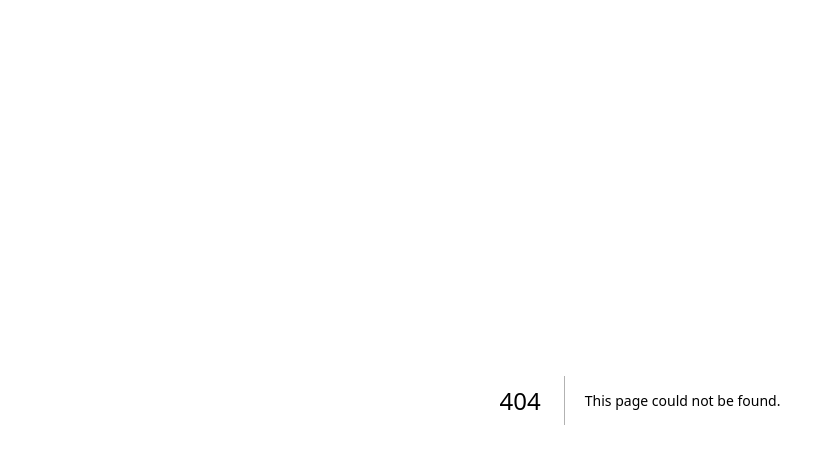
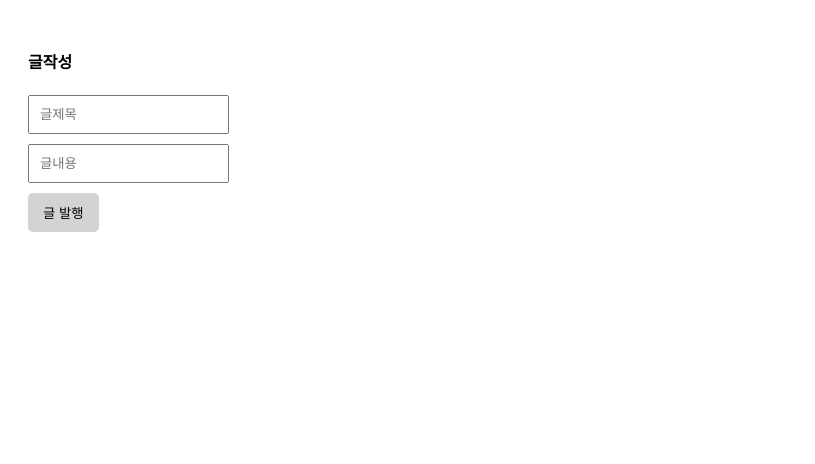
Before and after one commit to sanggyeol1/Next.js2, a Next.js app: page /write in a window 1280 px wide. Before the commit this address had no page. Shown: the top 464 px of the page, without its empty margins (0-815 px from the left). Built offline with nearby package versions, Linux system fonts and the light colour scheme.

Commit message:
게시판기능 중 글 발행기능, 글 수정기능

```diff
--- a/app/globals.css
+++ b/app/globals.css
@@ -18,3 +18,27 @@
     color: grey;
     margin : 5px 0px;
   }
+
+  a {
+    text-decoration: none;
+    color: black;
+  }
+
+  .p-20 {
+    padding: 20px;
+  }
+  input {
+    box-sizing: border-box;
+    padding: 10px;
+    display: block;
+    margin-bottom: 10px;
+  }
+  button {
+    padding: 10px 15px;
+    background: lightgray;
+    border: none;
+    border-radius: 5px;
+  }
+  .hidden{
+    display: none;
+  }
--- a/app/page.js
+++ b/app/page.js
@@ -1,13 +1,15 @@
 import { connectDB } from "/util/database.js"
+import Link from "next/link";
 
 export default async function Home() {
   const db = (await connectDB).db('forum');
   let result = await db.collection('post').find().toArray(); //post컬렉션의 모든 데이터를 array로 바꿔주세요
-  console.log(result)
+
 
   return (
     <main>
       {result[0].title}
+      <Link href="/list">list</Link>
     </main>
   )
 }4
--- /dev/null
+++ b/app/write/page.js
@@ -0,0 +1,15 @@
+export default function Write(){
+
+    return(
+        <div className="p-20">
+            <h4>글작성</h4>
+            <form action="/api/post/new" method="POST">
+                <input name="title" placeholder="글제목"/>
+                <input name="content" placeholder="글내용"/>
+                <button type="submit">글 발행</button>
+            </form>
+            {/* 여기서 폼태그를 이용해 api/post/new에다가POST요청을 보냄
+            그럼 서버에서는 db에 글을 추가함(insertOne) */}
+        </div>
+    )
+}
--- /dev/null
+++ b/pages/api/post/edit.js
@@ -0,0 +1,24 @@
+import { connectDB } from "@/util/database"
+import { ObjectId } from "mongodb"
+
+export default async function handler(요청, 응답){
+
+
+    if(요청.method == 'POST'){
+        const db = (await connectDB).db("forum")//db에접속
+
+        console.log(요청.body)
+        let result = await db.collection('post')
+        .updateOne(
+            { _id: new
+                ObjectId(요청.body._id) },
+            { $set : {title : 요청.body.title, content : 요청.body.content} }
+        )
+
+        return 응답.status(200).json('수정 완료');
+
+
+
+    }
+
+}
--- /dev/null
+++ b/pages/api/post/new.js
@@ -0,0 +1,15 @@
+import { connectDB } from "@/util/database"
+
+export default async function handler(요청, 응답){
+
+
+
+    if(요청.method == 'POST'){
+        const db = (await connectDB).db("forum")//db에접속
+        let result = await db.collection('post').insertOne(요청.body)//db에 저장
+
+        return 응답.status(200).json('발행 완료');
+
+    }
+
+}
--- /dev/null
+++ b/pages/api/test.js
@@ -0,0 +1,9 @@
+//서버기능 : next.js는 누가 /api/test로 GET/POST/PUT/DELETE/PATCH 요청하면 이곳의 코드가 자동으로 실행이 됨
+
+
+export default function handler(요청, 응답){
+
+        응답.status(200).json('처리완료')//이런식으로 응답을 해줘야 한다. 200은성공했다,500은 실패했다.400은 유저잘못으로 실패했다
+}
+
+// 숙제1. /api/list로 GET요청하면 DB에 있던 post 컬렉션의 모든 데이터 보내주기
```
Also changed, not shown: app/detail/[id]/page.js (+5 -4 lines), app/edit/[id]/page.js (added, +28 -0 lines), app/list/page.js (+14 -3 lines), app/list/writeLink.js (added, +15 -0 lines), 1 other file (tests, documents, lock files or other folders).
